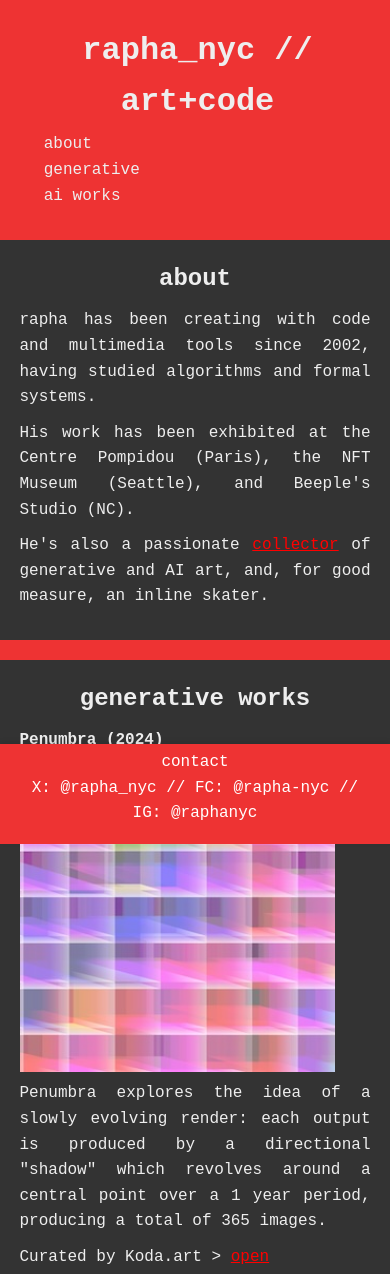
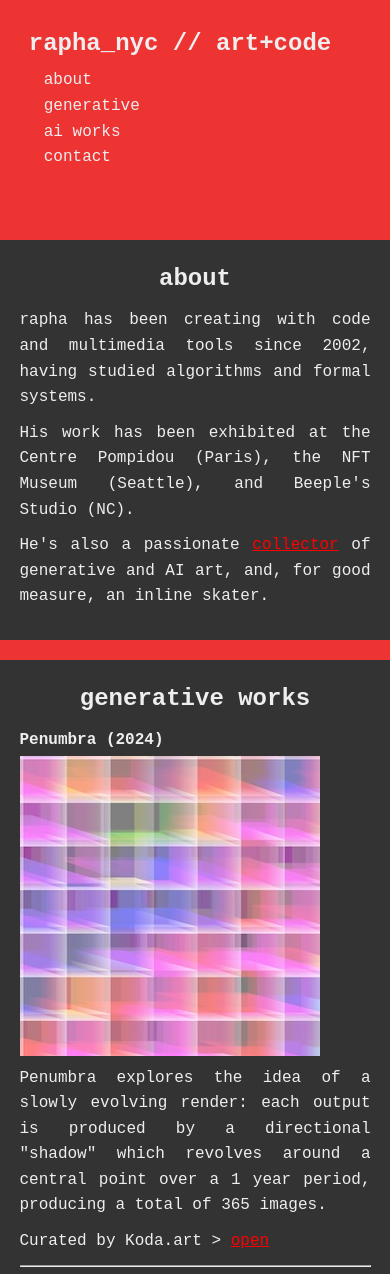
Before and after one commit to raph-431/github, a plain HTML site: page mobile.html in a window 390 px wide. Shown: the top 1274 px of the page. Drawn offline with Linux system fonts and the light colour scheme.

Commit message:
modified:   mobile.html 	modified:   mobile_style.css

```diff
--- a/mobile.html
+++ b/mobile.html
@@ -12,13 +12,13 @@
 <body>
     <header>
         <div class="container">
-            <h1>rapha_nyc // art+code</h1>
+            <h2>rapha_nyc // art+code</h2>
             <nav>
                 <ul>
                     <li><a href="#about">about</a></li>
                     <li><a href="#generative">generative</a></li>
                     <li><a href="#ai">ai works</a></li>
-                    <!-- <li><a href="#socials">socials</a></li> -->
+                    <li><a href="#socials">contact</a></li>
                 </ul>
             </nav>
         </div>
@@ -41,7 +41,7 @@
                 <h2>generative works</h2>
                 <p>
                     <div class="title">Penumbra (2024)</div>
-                    <img src="img/penumbra_popup.jpg" width = "90%" max-width="300px" alt="Penumbra">
+                    <img src="img/penumbra_popup.jpg" alt="Penumbra">
                 <p>Penumbra explores the idea of a slowly evolving render: each output is produced by a directional "shadow" which
                 revolves around a central point over a 1 year period, producing a total of 365 images.</p>
                 <p>Curated by Koda.art > <a href="https://koda.art/ahp/u/1dtaNCHcmrcehMgQYbCNH1vcYdNScTUkPxssuRewuGUppR8">open</a></p>
@@ -49,7 +49,7 @@
                 <hr>
                 <p>
                 <div class="title">Leitmotiv (2024)</div>
-                <img src="img/leitmotiv-popup.jpg" width = "90%" max-width="300px" alt="Leitmotiv">
+                <img src="img/leitmotiv-popup.jpg" alt="Leitmotiv">
                 <p>LEITMOTIV is a 3D generative project based on natural rhythms and patterns. It explores
                 the repeated opening and closing of geometric forms and offers a meditative experience.
                 <p>Platform: fxhash on Base. <a href="https://www.fxhash.xyz/generative/0x81EA11b6FcFf314800067a2DeC9E00E482819714">open</a></p>
@@ -65,14 +65,16 @@
                 <p>We offer web development, design, and consulting services.</p>
             </div>
         </section>
-    </main>
 
-    <footer>
-        <div class="foot">
-            <p>contact</p>
+
+
+    <section id="socials">
+        <div class="container">
+            <h2>contact</h2>
             <p>X: @rapha_nyc // FC: @rapha-nyc // IG: @raphanyc</p>
         </div>
-    </footer>
+    </section>
+    </main>
 </body>
 
 </html>
--- a/mobile_style.css
+++ b/mobile_style.css
@@ -16,7 +16,7 @@ body {
 
 main {
     padding-top: 220px;
-    padding-bottom: 100px;
+    /* padding-bottom: 100px; */
 }
 
 header {
@@ -29,7 +29,7 @@ header {
     padding-left: 10px;
     padding-right: 5px;
     padding-top: 5px;
-    padding-bottom: 5px;
+    padding-bottom: 2px;
 }
 
 header h1 {
@@ -55,6 +55,12 @@ header nav ul li a {
 
 header nav ul li a:hover {
     background-color: #555;
+}
+
+img {
+    width: 90%;
+    max-width: 300px;
+    height: auto;
 }
 
 .container {
@@ -109,7 +115,7 @@ footer {
     background-color: #e33;
     color: #fff;
     position: fixed;
-    height: 100px;
+    height: 70px;
     bottom: 0;
     width: 100%;
     padding: 2px 0;
```
